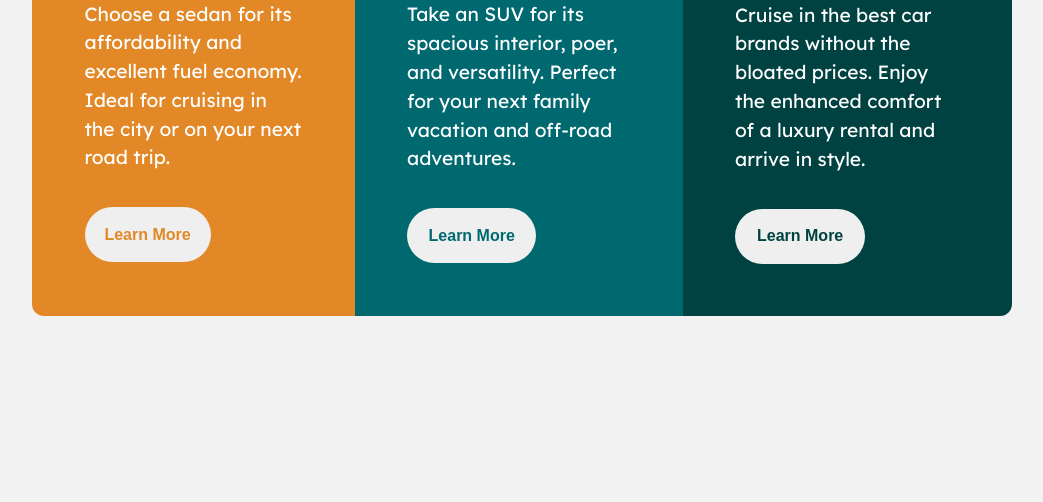
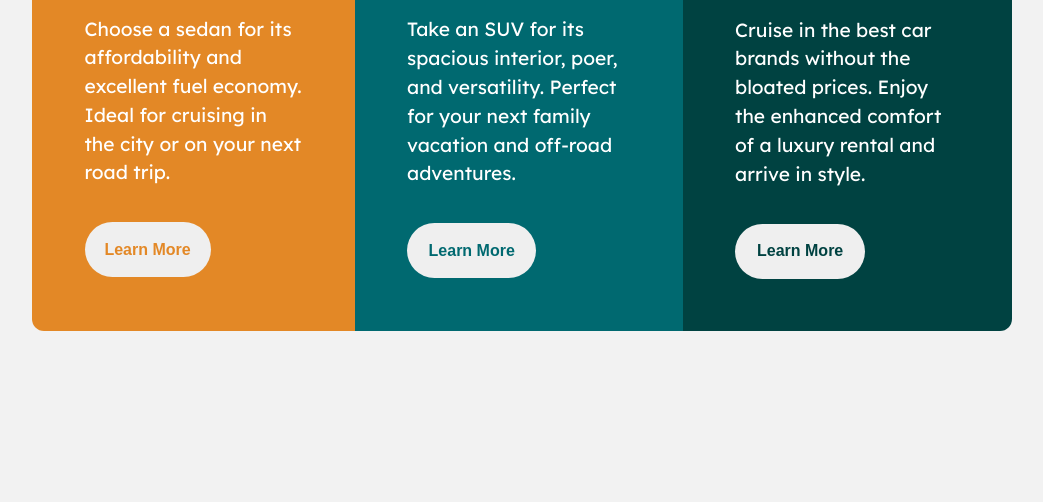
Before and after one commit to AnuRobo/3-column-preview-card-component, a plain HTML site: page index.html in a window 1280 px wide. Shown: the part 298-800 px from the top of the page, without its empty margins (118-1161 px from the left). Drawn offline with Linux system fonts and the light colour scheme.

Commit message:
Update style.css

```diff
--- a/css/style.css
+++ b/css/style.css
@@ -67,7 +67,7 @@ body{
 @media (min-width:576px){
     body{
         overflow-y:hidden;
-        padding:5em;
+        padding:6em;
     }
     .card-container{
         margin: 0 auto;
```
